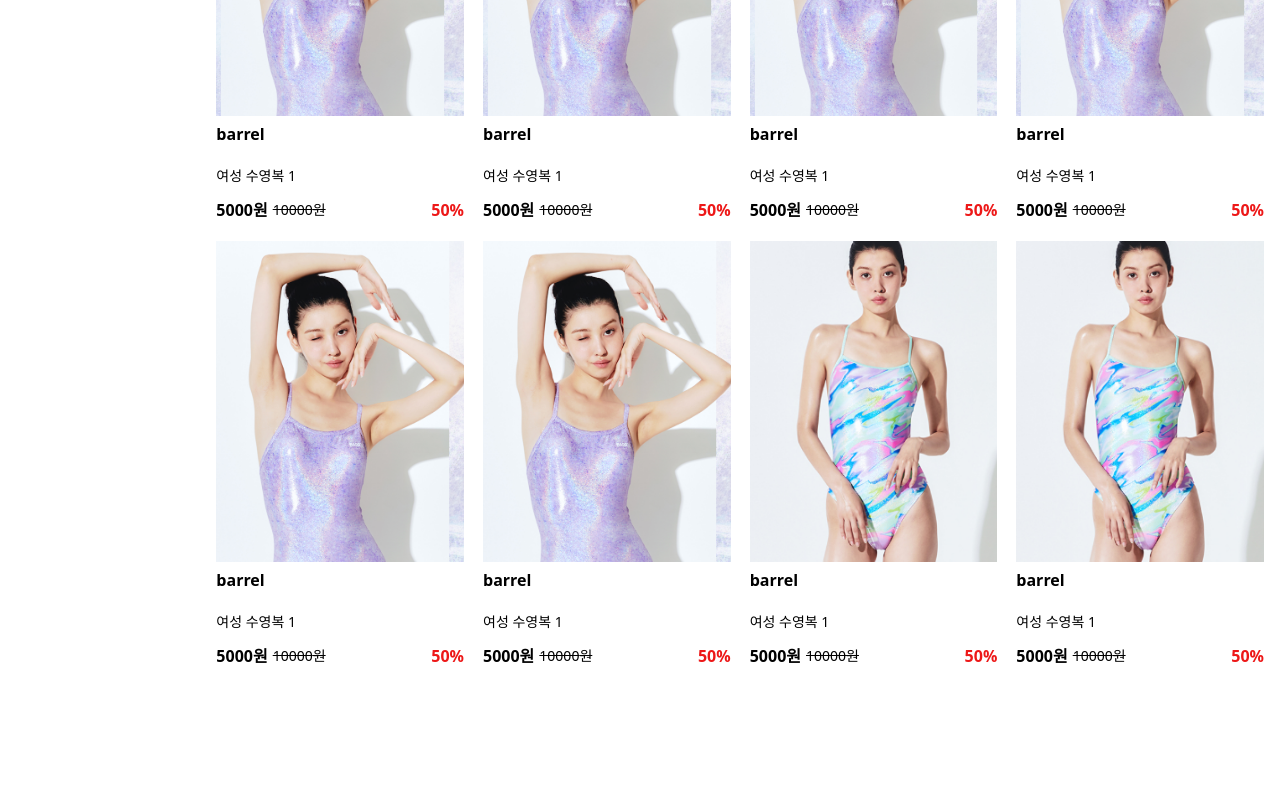
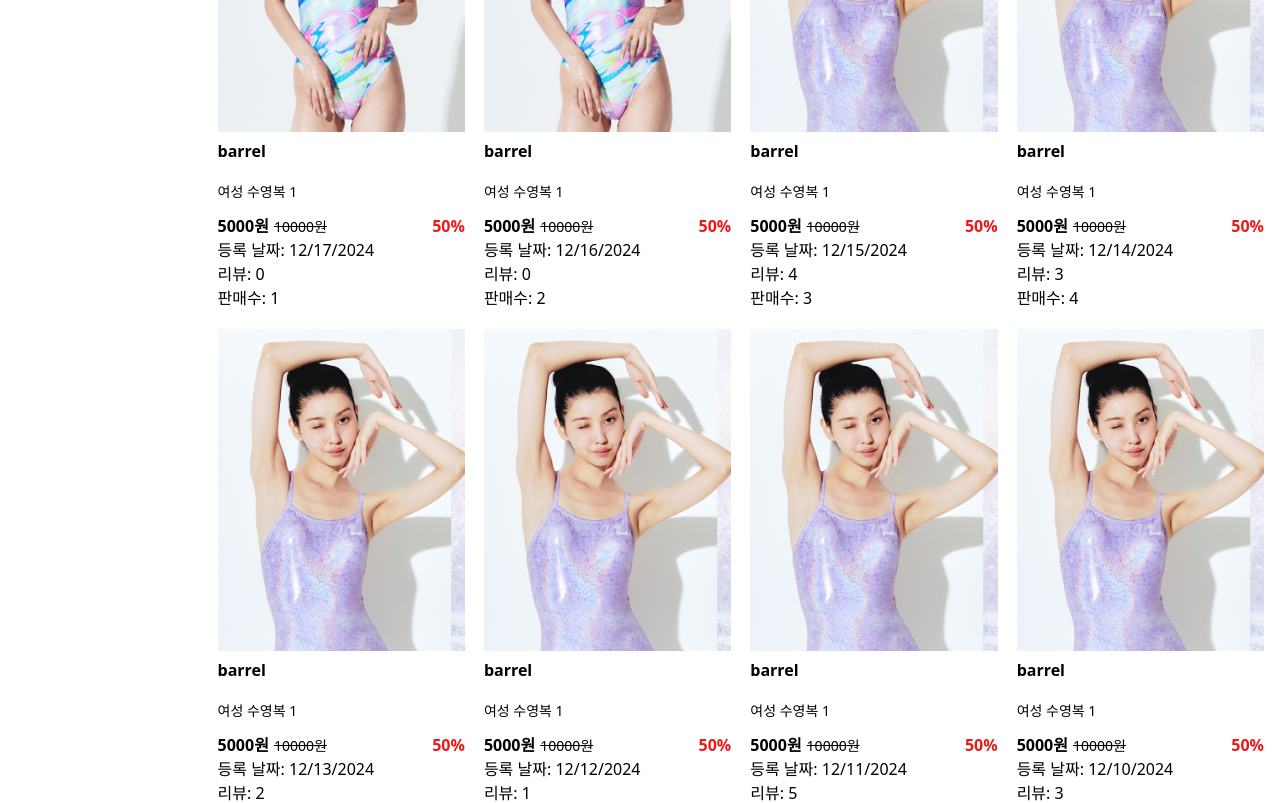
Before and after one commit to ormcamp-fe-3rd/swim360, a React (Vite) app in the folder frontend/: page /product_list/bag in a window 1280 px wide. Shown: the part 440-1243 px from the top of the page. Built offline with nearby package versions, Linux system fonts and the light colour scheme.

Commit message:
fix: 목데이터 json파일로 분리, props 타입 외 타입은 types 폴더로 분, select에 데이터 연결

```diff
--- a/frontend/src/components/product-list/ProductItem.tsx
+++ b/frontend/src/components/product-list/ProductItem.tsx
@@ -1,14 +1,7 @@
+import { ProductItemData } from "@/types/products";
 import { Link } from "react-router-dom";
 
-interface ProductItemProps {
-  id: number;
-  brandName: string;
-  name: string;
-  price: number;
-  discountedPrice: number;
-  salesVolume: number;
-  imgUrl: string;
-}
+type ProductItemProps = ProductItemData;
 
 function ProductItem({
   id,
@@ -16,12 +9,14 @@
   name,
   price,
   discountedPrice,
+  discountPercentage,
+  imgUrl,
+  createdAt,
+  reviewCount,
   salesVolume,
-  imgUrl,
 }: ProductItemProps) {
   return (
     <Link to={`/product/${id}`}>
-
       <div className="grid h-full w-full grid-rows-[2fr_0.5fr]">
         <div className="h-full w-full overflow-hidden">
           <img className="h-full w-full object-cover" src={imgUrl} alt={name} />
@@ -34,8 +29,13 @@
               <div className="mr-[5px] font-semibold">{discountedPrice}원</div>
               <div className="text-[14px] line-through">{price}원</div>
             </div>
-            <div className="font-semibold text-[#ED1818]">{salesVolume}%</div>
+            <div className="font-semibold text-[#ED1818]">
+              {discountPercentage}%
+            </div>
           </div>
+          <div>등록 날짜: {new Date(createdAt).toLocaleDateString()}</div>
+          <div>리뷰: {reviewCount}</div>
+          <div>판매수: {salesVolume}</div>
         </div>
       </div>
     </Link>
--- a/frontend/src/components/product-list/ProductItemList.tsx
+++ b/frontend/src/components/product-list/ProductItemList.tsx
@@ -1,86 +1,36 @@
 import ProductItem from "@/components/product-list/ProductItem";
 import { Link } from "react-router-dom";
+import productsData from "@/mocks/products.json";
+import { ProductItemData, ProductsData, SortOption } from "@/types/products";
 
-function ProductItemList() {
-  const productDummyArray = [
-    {
-      id: 0,
-      brandName: "barrel",
-      name: "여성 수영복 1",
-      imgUrl: "/public/images/productlist/sample-1.png",
-      price: 10000,
-      discountedPrice: 5000,
-      salesVolume: 50,
-    },
-    {
-      id: 1,
-      brandName: "barrel",
-      name: "여성 수영복 1",
-      imgUrl: "/public/images/productlist/sample-1.png",
-      price: 10000,
-      discountedPrice: 5000,
-      salesVolume: 50,
-    },
-    {
-      id: 2,
-      brandName: "barrel",
-      name: "여성 수영복 1",
-      imgUrl: "/public/images/productlist/sample-1.png",
-      price: 10000,
-      discountedPrice: 5000,
-      salesVolume: 50,
-    },
-    {
-      id: 3,
-      brandName: "barrel",
-      name: "여성 수영복 1",
-      imgUrl: "/public/images/productlist/sample-1.png",
-      price: 10000,
-      discountedPrice: 5000,
-      salesVolume: 50,
-    },
-    {
-      id: 4,
-      brandName: "barrel",
-      name: "여성 수영복 1",
-      imgUrl: "/public/images/productlist/sample-1.png",
-      price: 10000,
-      discountedPrice: 5000,
-      salesVolume: 50,
-    },
-    {
-      id: 5,
-      brandName: "barrel",
-      name: "여성 수영복 1",
-      imgUrl: "/public/images/productlist/sample-1.png",
-      price: 10000,
-      discountedPrice: 5000,
-      salesVolume: 50,
-    },
-    {
-      id: 6,
-      brandName: "barrel",
-      name: "여성 수영복 1",
-      imgUrl: "/public/images/productlist/sample-2.png",
-      price: 10000,
-      discountedPrice: 5000,
-      salesVolume: 50,
-    },
-    {
-      id: 7,
-      brandName: "barrel",
-      name: "여성 수영복 1",
-      imgUrl: "/public/images/productlist/sample-2.png",
-      price: 10000,
-      discountedPrice: 5000,
-      salesVolume: 50,
-    },
-  ];
+interface ProductItemListProps {
+  sortOption: SortOption;
+}
+
+function ProductItemList({ sortOption }: ProductItemListProps) {
+  const { products } = productsData as ProductsData; // mock 데이터
+
+  const sortFunctions = {
+    latest: (products: ProductItemData[]) =>
+      [...products].sort((a, b) => b.createdAt.localeCompare(a.createdAt)),
+
+    sale: (products: ProductItemData[]) =>
+      [...products].sort((a, b) => b.salesVolume - a.salesVolume),
+    review: (products: ProductItemData[]) =>
+      [...products].sort((a, b) => b.reviewCount - a.reviewCount),
+  };
+
+  const sortedProducts = (
+    products: ProductItemData[],
+    option: typeof sortOption,
+  ) => {
+    return sortFunctions[option](products);
+  };
 
   return (
     <Link to="/product" className="full">
       <div className="grid grid-cols-1 gap-[19px] tablet:grid-cols-4">
-        {productDummyArray.map((product) => (
+        {sortedProducts(products, sortOption).map((product) => (
           <div key={product.id} className="max-h-[500px]">
             <ProductItem {...product} />
           </div>
--- a/frontend/src/components/product-list/Sidebar.tsx
+++ b/frontend/src/components/product-list/Sidebar.tsx
@@ -1,28 +1,17 @@
+import categoriesData from "@/mocks/categories.json";
 function SideBar() {
-  //Category
-  const sideMenuArray = [
-    {
-      id: 7,
-      name: "one-piece",
-      parentid: 0,
-    },
-    {
-      id: 8,
-      name: "full-body",
-      parentid: 0,
-    },
-  ];
+  const { categories } = categoriesData;
 
   return (
     <div className="">
       <ul className="top-2 z-10 mb-8 mr-2 mt-10 flex justify-center gap-3 tablet:sticky tablet:flex-col tablet:justify-start">
-        {sideMenuArray.map((sideMenu) => (
+        {categories.map((category) => (
           <li
-            key={sideMenu.name}
+            key={category.name}
             className="flex flex-col justify-center px-[36.5px] py-[10px]"
           >
             <button className="peer flex justify-center text-nowrap text-[26px] font-medium first:cursor-pointer hover:font-semibold focus:font-semibold">
-              {sideMenu.name}
+              {category.name}
             </button>
             <img
               className="invisible peer-hover:visible peer-focus:visible"
--- a/frontend/src/components/product-list/SortSelect.tsx
+++ b/frontend/src/components/product-list/SortSelect.tsx
@@ -5,18 +5,31 @@
   SelectTrigger,
   SelectValue,
 } from "@/components/ui/select";
+import { SortOption } from "@/types/products";
 
-function SortSelect() {
+interface SortSelectProps {
+  onSortOptionChange: (sortOption: SortOption) => void;
+}
+
+const SORT_OPTIONS = [
+  { value: "latest", name: "최신순" },
+  { value: "sale", name: "판매순" },
+  { value: "review", name: "리뷰순" },
+];
+
+function SortSelect({ onSortOptionChange }: SortSelectProps) {
   return (
     <div className="flex flex-col items-end">
-      <Select>
+      <Select onValueChange={onSortOptionChange}>
         <SelectTrigger className="mb-2 w-[123px] rounded-[10px] border-[#000000] border-opacity-30">
-          <SelectValue placeholder="최신순" />
+          <SelectValue placeholder={SORT_OPTIONS[0].name} />
         </SelectTrigger>
         <SelectContent>
-          <SelectItem value="최신순">최신순</SelectItem>
-          <SelectItem value="판매순">판매순</SelectItem>
-          <SelectItem value="리뷰순">리뷰순</SelectItem>
+          {SORT_OPTIONS.map((option) => (
+            <SelectItem key={option.name} value={option.value}>
+              {option.name}
+            </SelectItem>
+          ))}
         </SelectContent>
       </Select>
     </div>
--- /dev/null
+++ b/frontend/src/mocks/categories.json
@@ -0,0 +1,14 @@
+{
+  "categories": [
+    {
+      "id": 7,
+      "name": "one-piece",
+      "parentid": 0
+    },
+    {
+      "id": 8,
+      "name": "full-body",
+      "parentid": 0
+    }
+  ]
+}
--- /dev/null
+++ b/frontend/src/mocks/products.json
@@ -0,0 +1,100 @@
+{
+  "products": [
+    {
+      "id": 0,
+      "brandName": "barrel",
+      "name": "여성 수영복 1",
+      "imgUrl": "/public/images/productlist/sample-1.png",
+      "price": 10000,
+      "salesVolume": 8,
+      "discountedPrice": 5000,
+      "discountPercentage": 50,
+      "createdAt": "2024-12-10T10:30:15.000Z",
+      "reviewCount": 3
+    },
+    {
+      "id": 1,
+      "brandName": "barrel",
+      "name": "여성 수영복 1",
+      "imgUrl": "/public/images/productlist/sample-1.png",
+      "price": 10000,
+      "salesVolume": 7,
+      "discountedPrice": 5000,
+      "discountPercentage": 50,
+      "createdAt": "2024-12-11T10:30:15.000Z",
+      "reviewCount": 5
+    },
+    {
+      "id": 2,
+      "brandName": "barrel",
+      "name": "여성 수영복 1",
+      "imgUrl": "/public/images/productlist/sample-1.png",
+      "price": 10000,
+      "salesVolume": 6,
+      "discountedPrice": 5000,
+      "discountPercentage": 50,
+      "createdAt": "2024-12-12T10:30:15.000Z",
+      "reviewCount": 1
+    },
+    {
+      "id": 3,
+      "brandName": "barrel",
+      "name": "여성 수영복 1",
+      "imgUrl": "/public/images/productlist/sample-1.png",
+      "price": 10000,
+      "salesVolume": 5,
+      "discountedPrice": 5000,
+      "discountPercentage": 50,
+      "createdAt": "2024-12-13T10:30:15.000Z",
+      "reviewCount": 2
+    },
+    {
+      "id": 4,
+      "brandName": "barrel",
+      "name": "여성 수영복 1",
+      "imgUrl": "/public/images/productlist/sample-1.png",
+      "price": 10000,
+      "salesVolume": 4,
+      "discountedPrice": 5000,
+      "discountPercentage": 50,
+      "createdAt": "2024-12-14T10:30:15.000Z",
+      "reviewCount": 3
+    },
+    {
+      "id": 5,
+      "brandName": "barrel",
+      "name": "여성 수영복 1",
+      "imgUrl": "/public/images/productlist/sample-1.png",
+      "price": 10000,
+      "salesVolume": 3,
+      "discountedPrice": 5000,
+      "discountPercentage": 50,
+      "createdAt": "2024-12-15T10:30:15.000Z",
+      "reviewCount": 4
+    },
+    {
+      "id": 6,
+      "brandName": "barrel",
+      "name": "여성 수영복 1",
+      "imgUrl": "/public/images/productlist/sample-2.png",
+      "price": 10000,
+      "salesVolume": 2,
+      "discountedPrice": 5000,
+      "discountPercentage": 50,
+      "createdAt": "2024-12-16T10:30:15.000Z",
+      "reviewCount": 0
+    },
+    {
+      "id": 7,
+      "brandName": "barrel",
+      "name": "여성 수영복 1",
+      "imgUrl": "/public/images/productlist/sample-2.png",
+      "price": 10000,
+      "salesVolume": 1,
+      "discountedPrice": 5000,
+      "discountPercentage": 50,
+      "createdAt": "2024-12-17T10:30:15.000Z",
+      "reviewCount": 0
+    }
+  ]
+}
--- a/frontend/src/routes/pages/ProductListPage.tsx
+++ b/frontend/src/routes/pages/ProductListPage.tsx
@@ -1,15 +1,31 @@
 import ProductItemList from "@/components/product-list/ProductItemList";
 import SideBar from "@/components/product-list/Sidebar";
 import SortSelect from "@/components/product-list/SortSelect";
+import { SortOption } from "@/types/products";
+import { useState } from "react";
 
 function ProductListPage() {
+  const [sortOption, setsortOption] = useState<SortOption>("latest");
+
+  const onSortOptionChange = (sortOption: SortOption) => {
+    setsortOption(sortOption);
+  };
+
+  const sortSelectProps = {
+    onSortOptionChange,
+  };
+
+  const productItemListProps = {
+    sortOption,
+  };
+
   return (
     <div className="p-4">
       <div className="flex flex-col justify-center tablet:flex-row">
         <SideBar />
         <div>
-          <SortSelect />
-          <ProductItemList />
+          <SortSelect {...sortSelectProps} />
+          <ProductItemList {...productItemListProps} />
         </div>
       </div>
     </div>
```
Also changed, not shown: frontend/src/types/products.ts (+20 -2 lines).
